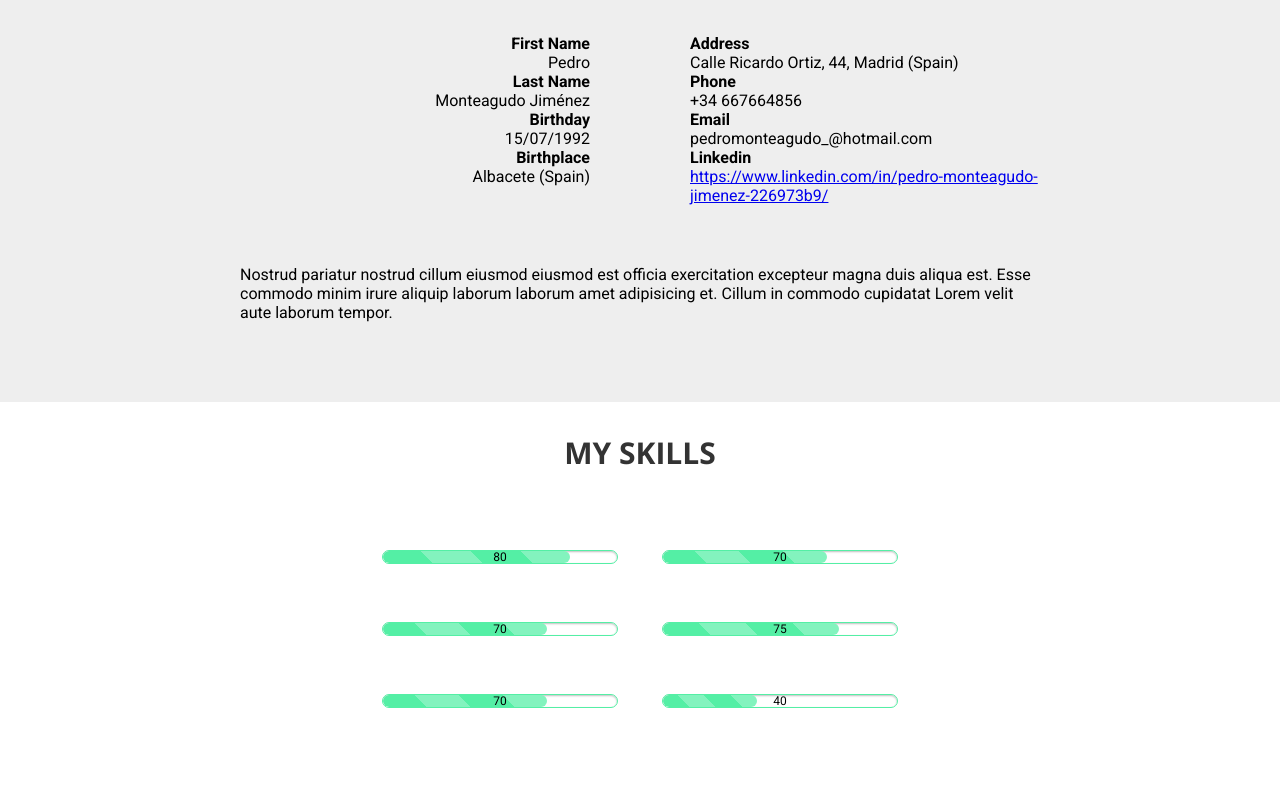
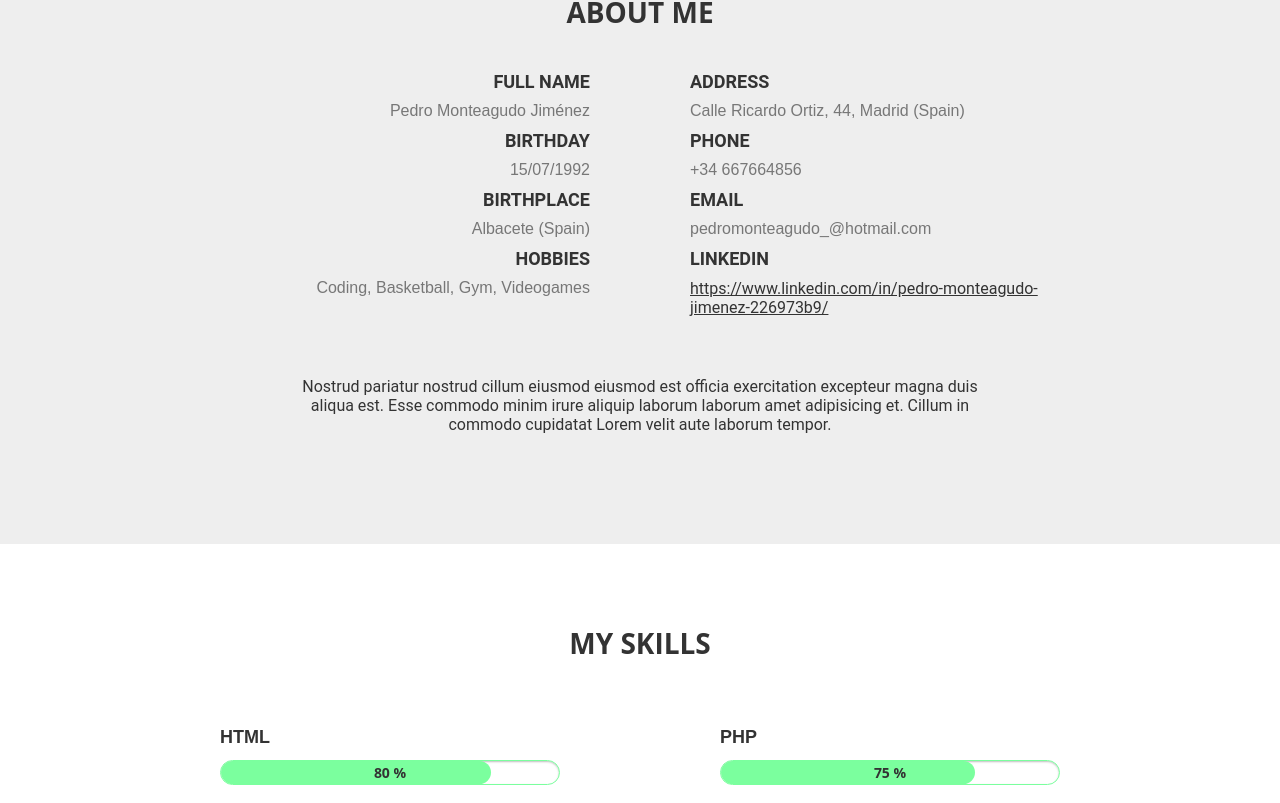
Before and after one commit to pedro199288/my-portfolio, an Angular app: page / in a window 1280 px wide. Shown: the part 777-1580 px from the top of the page. Before the commit the page ends 1532 px from the top, so only its background shows below. Built offline with nearby package versions, Linux system fonts and the light colour scheme.

Commit message:
skills finished

```diff
--- a/src/app/components/about/about.component.html
+++ b/src/app/components/about/about.component.html
@@ -1,15 +1,16 @@
 <div class="wrapper">
-  <h2 class="section-title">{{ 'about' | uppercase }}</h2>
+  <h2 class="section-title">about me</h2>
   <div id="about-data">
     <div class="div-side content-to-right">
       <div *ngFor="let dataElement of dataLeft" class="about-data-item">
-        <h3>{{ dataElement.text | titlecase }}</h3>
+        <h3>{{ dataElement.text }}</h3>
+        <!-- TODO: change this to show a date from db formated with angular pipe <p *ngIf="dataElement.key == 'birthDay'">{{ dataElement.value | date }}</p> -->
         <p>{{ dataElement.value }}</p>
       </div>
     </div>
     <div class="div-side content-to-left">
       <div *ngFor="let dataElement of dataRight" class="about-data-item">
-        <h3>{{ dataElement.text | titlecase }}</h3>
+        <h3>{{ dataElement.text }}</h3>
         <p *ngIf="!dataElement.link">{{ dataElement.value }}</p>
         <a target="_blank" *ngIf="dataElement.link" href="{{ dataElement.value }}">{{ dataElement.value }}</a>
       </div>
--- a/src/app/components/about/about.component.ts
+++ b/src/app/components/about/about.component.ts
@@ -8,10 +8,10 @@ import { Helper } from 'src/app/services/helper';
   styleUrls: ['./about.component.css']
 })
 export class AboutComponent implements OnInit {
-  public firstName;
-  public lastName;
+  public fullName;
   public birthDay;
   public birthPlace;
+  public hobbies;
   public address;
   public phone;
   public email;
@@ -21,16 +21,16 @@ export class AboutComponent implements OnInit {
   public dataRight;
 
   constructor() {
-    this.firstName = Helper.fetchDataByKey('firstName', personalData);
-    this.lastName = Helper.fetchDataByKey('lastName', personalData);
+    this.fullName = Helper.fetchDataByKey('fullname', personalData);
     this.birthDay = Helper.fetchDataByKey('birthDay', personalData);
     this.birthPlace = Helper.fetchDataByKey('birthPlace', personalData);
+    this.hobbies = Helper.fetchDataByKey('hobbies', personalData);
     this.address = Helper.fetchDataByKey('address', personalData);
     this.phone = Helper.fetchDataByKey('phone', personalData);
     this.email = Helper.fetchDataByKey('email', personalData);
     this.linkedin = Helper.fetchDataByKey('linkedin', personalData);
     this.description = Helper.fetchDataByKey('description', personalData);
-    this.dataLeft = [this.firstName, this.lastName, this.birthDay, this.birthPlace];
+    this.dataLeft = [this.fullName, this.birthDay, this.birthPlace, this.hobbies];
     this.dataRight = [this.address, this.phone, this.email, this.linkedin];
   }
 
--- a/src/app/components/skill/skill.component.html
+++ b/src/app/components/skill/skill.component.html
@@ -1,7 +1,7 @@
-<div class="div-progress-bar">
-    <div class="progress progress-striped">
-        <span>{{ skill.value }}</span>
+
+    <p>{{ skill.text }}</p>
+    <div class="progress">
+        <span>{{ skill.value }} %</span>
         <div class="progress-bar" [style.width.%]="skill.value">
         </div>
     </div>
-</div>
--- a/src/app/components/skills/skills.component.html
+++ b/src/app/components/skills/skills.component.html
@@ -1,5 +1,5 @@
 <div class="wrapper">
-    <h2 class="section-title">{{ 'my skills' | uppercase }}</h2>
+    <h2 class="section-title">my skills</h2>
     <div id="skills-grid" class="wrapper">
         <skill
             *ngFor="let skill of skills"
--- a/src/app/services/data.ts
+++ b/src/app/services/data.ts
@@ -1,5 +1,10 @@
 // TODO: Aquí se creará algún servicio para recuperar datos del backend, de momento pongo arrays con los valores
 export const personalData = [
+    {
+        key     : 'fullname',
+        text    : 'full name',
+        value   : 'Pedro Monteagudo Jiménez'
+    },
     {
         key     : 'firstName',
         text    : 'first name',
@@ -29,6 +34,11 @@ export const personalData = [
         key     : 'birthPlace',
         text    : 'birthplace',
         value   : 'Albacete (Spain)'
+    },
+    {
+        key     : 'hobbies',
+        text    : 'hobbies',
+        value   : 'Coding, Basketball, Gym, Videogames'
     },
     {
         key     : 'address',
--- a/src/styles.css
+++ b/src/styles.css
@@ -1,4 +1,8 @@
 /* You can add global styles to this file, and also import other style files */
+/* variables */
+:root {
+    --main-green: #7BFF9E;
+}
 
 /* Imports */
 @import url("https://fonts.googleapis.com/css?family=Open+Sans:400,600,700|Roboto:400,500,700&display=swap");
@@ -14,6 +18,7 @@ html {
     font-family: 'Roboto', sans-serif;
     font-size: 1.6rem;
     box-sizing: border-box;
+    color: #333;
 }
 
 li {
@@ -29,12 +34,15 @@ h2 {
 }
 
 .section {
-    padding: 2rem 0;
+    padding: 5rem 0;
+    display: block;
 }
 
 h2.section-title {
     font-size: 2.4rem;
     padding: 3rem 0;
+    color: #333;
+    text-transform: uppercase;
 }
 
 .wrapper {
@@ -59,7 +67,7 @@ h2.section-title {
     }
 
     h2.section-title {
-        font-size: 3rem;
+        font-size: 2.8rem;
     }
 }
 
@@ -177,7 +185,7 @@ h2.section-title {
 /* About */
 #about {
     display: block;
-    background-color: #eee;
+    background-color: #EEEEEE;
 }
 
 #about-data {
@@ -198,17 +206,24 @@ h2.section-title {
     text-align: left;
 }
 
-#about-description {
-    max-width: 80rem;
-    margin: 6rem auto;
+.about-data-item h3 {
+    font-size: 18px;
+    text-transform: uppercase;
+    color: #333;
+    margin: 1rem auto;
 }
 
-#about-data-item h3 {
-
+.about-data-item p {
+    font-family: Arial, Helvetica, sans-serif;
+    font-size: 16px;
+    color: #777;
 }
 
-#about-data-item p {
-
+#about-description {
+    max-width: 70rem;
+    margin: 6rem auto;
+    text-align: center;
+    color: #333;
 }
 
 /* Skills */
@@ -219,25 +234,34 @@ h2.section-title {
 
 #skills-grid {
     display: grid;
-    max-width: 60rem;
     margin: 3rem auto;
-    grid-template-columns: 40% 40%;
+    grid-template-columns: 1fr 1fr;
     grid-template-rows: repeat(3, 1fr);
-
-    grid-row-gap: 1.5em;
-    justify-content: space-evenly;
+    grid-auto-flow: column;
+    grid-row-gap: 1.5rem;
+    justify-content: space-between;
+    justify-items: center;
 }
 
-.div-progress-bar {
-    margin: 15px 0;
-    padding: 2px;
+.skills-data-item {
+    margin: 0.5rem 0;
+    width: 100%;
+    max-width: 34rem;
+}
+
+.skills-data-item p {
+    font-size: 1.8rem;
+    font-family: Arial, Helvetica, sans-serif;
+    font-weight: bold;
+    margin-bottom: 1.2rem;
 }
 
 .progress {
     position: relative;
     background: #FFF;
     border-radius: 20px;
-    border: solid #54efa5 1px;
+    height: 2.5rem;
+    border: solid  var(--main-green) 1px;
     overflow: hidden;
     box-shadow: inset 0 1px 2px rgba(0, 0, 0, 0.25), 0 1px rgba(255, 255, 255, 0.08);
     -webkit-border-radius: 20px;
@@ -246,20 +270,22 @@ h2.section-title {
     -o-border-radius: 20px;
 }
 
-div.div-progress-bar .progress span {
+.skills-data-item .progress span {
     position: absolute;
     text-align: center;
-    font-size: 12px;
-    font-weight: normal;
-    display: block;
+    font-family: 'Open Sans', sans-serif;
+    font-size: 14px;
+    font-weight: 700;
+    display: flex;
+    align-items: center;
+    justify-content: center;
     width: 100%;
-    top: -1px;
-    height: 14px;
+    height: calc(100% );
 }
 
 .progress-bar {
-    height: 12px;
-    background-color: #3cae6c;
+    height: 100%;
+    background-color: var(--main-green);
     border-radius: 25px;
     transition: 0.4s linear;
     transition-property: width, background-color;
@@ -269,7 +295,6 @@ div.div-progress-bar .progress span {
     -o-border-radius: 25px;
 }
 
-.progress-striped .progress-bar {
-    background-color: #83f3be;
-    background-image: linear-gradient(45deg, #54efa5 25%, transparent 25%, transparent 50%, #54efa5 50%, #54efa5 75%, transparent 75%, transparent);
+.progress .progress-bar {
+    background-color: #7BFF9E;
 }
```
